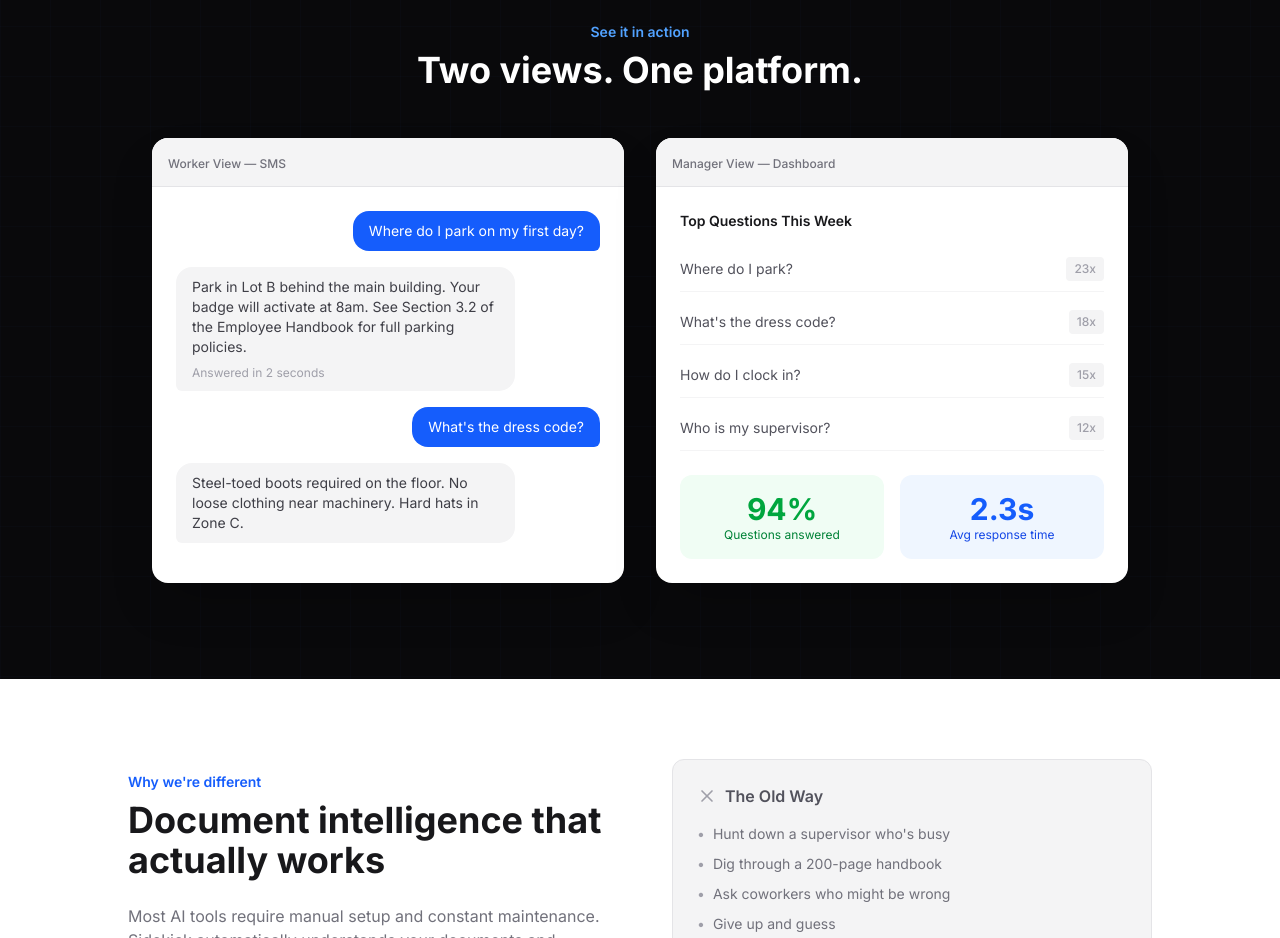
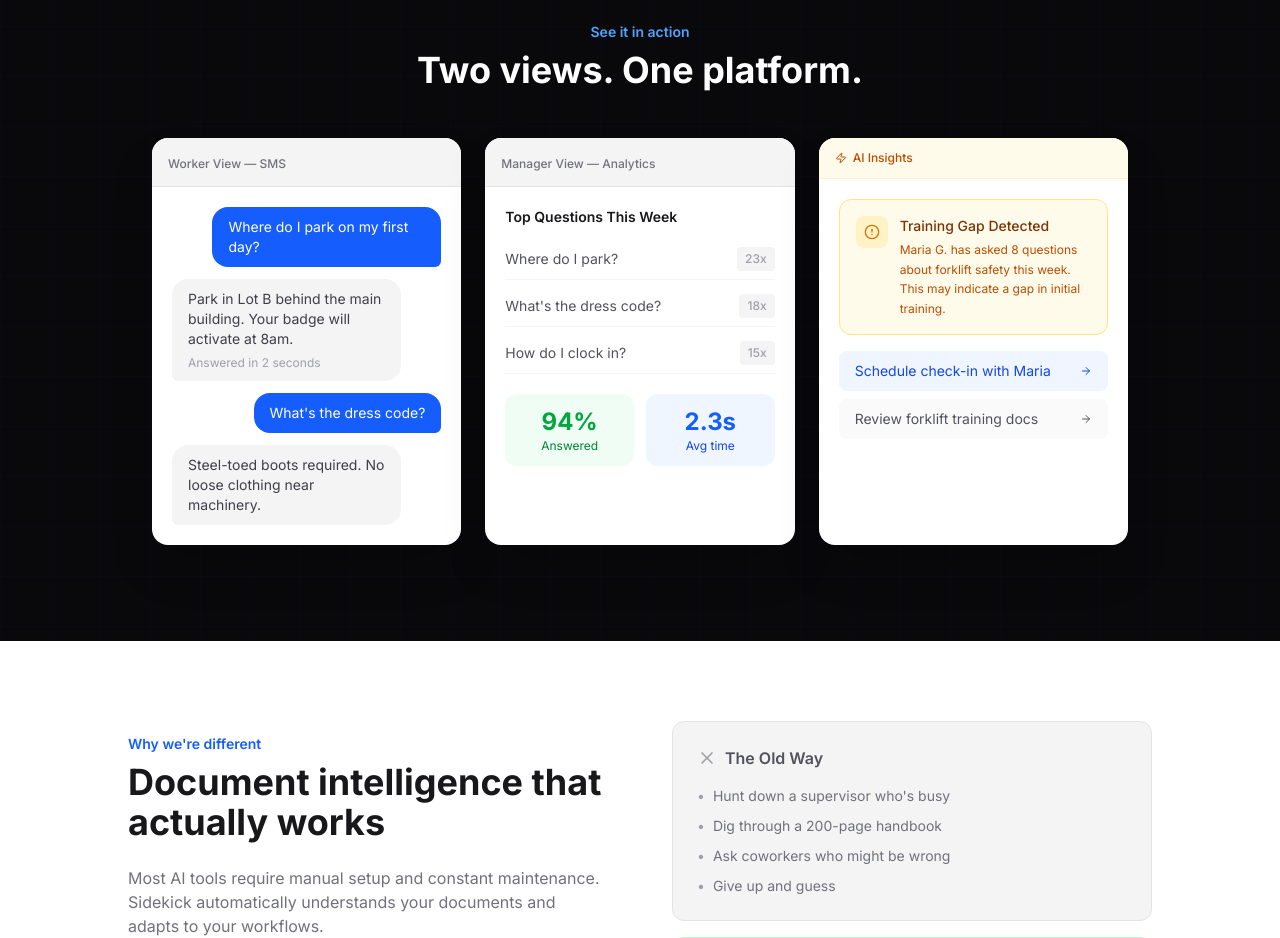
Before and after one commit to textsidekick/sidekick, a Next.js app: page / in a window 1280 px wide. Shown: the part 2380-3318 px from the top of the page. Built offline with nearby package versions, Linux system fonts and the light colour scheme.

Commit message:
feat: add AI insights panel

```diff
--- a/src/app/page.tsx
+++ b/src/app/page.tsx
@@ -29,7 +29,8 @@ import {
   Timer,
   UserMinus,
   UserCheck,
-  Sparkles
+  Sparkles,
+  AlertCircle
 } from "lucide-react";
 
 export default function Home() {
@@ -349,68 +350,100 @@ export default function Home() {
             <h2 className="text-3xl md:text-4xl font-bold text-white mb-4">Two views. One platform.</h2>
           </div>
 
-          <div className="grid md:grid-cols-2 gap-8">
+          <div className="grid lg:grid-cols-3 gap-6">
             {/* Worker View */}
             <div className="bg-white rounded-2xl overflow-hidden shadow-2xl">
               <div className="bg-zinc-100 px-4 py-3 border-b border-zinc-200">
                 <span className="text-xs font-medium text-zinc-500">Worker View — SMS</span>
               </div>
-              <div className="p-6 space-y-4 min-h-[320px]">
+              <div className="p-5 space-y-3">
                 <div className="flex justify-end">
-                  <div className="bg-blue-600 text-white px-4 py-2.5 rounded-2xl rounded-br-md max-w-[80%]">
+                  <div className="bg-blue-600 text-white px-4 py-2.5 rounded-2xl rounded-br-md max-w-[85%]">
                     <p className="text-sm">Where do I park on my first day?</p>
                   </div>
                 </div>
                 <div className="flex justify-start">
-                  <div className="bg-zinc-100 px-4 py-2.5 rounded-2xl rounded-bl-md max-w-[80%]">
-                    <p className="text-sm text-zinc-700">Park in Lot B behind the main building. Your badge will activate at 8am. See Section 3.2 of the Employee Handbook for full parking policies.</p>
-                    <p className="text-xs text-zinc-400 mt-2">Answered in 2 seconds</p>
+                  <div className="bg-zinc-100 px-4 py-2.5 rounded-2xl rounded-bl-md max-w-[85%]">
+                    <p className="text-sm text-zinc-700">Park in Lot B behind the main building. Your badge will activate at 8am.</p>
+                    <p className="text-xs text-zinc-400 mt-1.5">Answered in 2 seconds</p>
                   </div>
                 </div>
                 <div className="flex justify-end">
-                  <div className="bg-blue-600 text-white px-4 py-2.5 rounded-2xl rounded-br-md max-w-[80%]">
+                  <div className="bg-blue-600 text-white px-4 py-2.5 rounded-2xl rounded-br-md max-w-[85%]">
                     <p className="text-sm">What&apos;s the dress code?</p>
                   </div>
                 </div>
                 <div className="flex justify-start">
-                  <div className="bg-zinc-100 px-4 py-2.5 rounded-2xl rounded-bl-md max-w-[80%]">
-                    <p className="text-sm text-zinc-700">Steel-toed boots required on the floor. No loose clothing near machinery. Hard hats in Zone C.</p>
+                  <div className="bg-zinc-100 px-4 py-2.5 rounded-2xl rounded-bl-md max-w-[85%]">
+                    <p className="text-sm text-zinc-700">Steel-toed boots required. No loose clothing near machinery.</p>
                   </div>
                 </div>
               </div>
             </div>
 
-            {/* Manager View */}
+            {/* Manager View - Analytics */}
             <div className="bg-white rounded-2xl overflow-hidden shadow-2xl">
               <div className="bg-zinc-100 px-4 py-3 border-b border-zinc-200">
-                <span className="text-xs font-medium text-zinc-500">Manager View — Dashboard</span>
+                <span className="text-xs font-medium text-zinc-500">Manager View — Analytics</span>
               </div>
-              <div className="p-6 min-h-[320px]">
-                <div className="mb-6">
-                  <h4 className="text-sm font-semibold text-zinc-900 mb-4">Top Questions This Week</h4>
-                  <div className="space-y-2">
+              <div className="p-5">
+                <h4 className="text-sm font-semibold text-zinc-900 mb-3">Top Questions This Week</h4>
+                <div className="space-y-1.5 mb-5">
                   {[
                     { q: 'Where do I park?', count: 23 },
                     { q: 'What\'s the dress code?', count: 18 },
                     { q: 'How do I clock in?', count: 15 },
-                      { q: 'Who is my supervisor?', count: 12 },
                   ].map((item, i) => (
-                      <div key={i} className="flex items-center justify-between py-2.5 border-b border-zinc-100">
+                    <div key={i} className="flex items-center justify-between py-2 border-b border-zinc-100">
                       <span className="text-sm text-zinc-600">{item.q}</span>
                       <span className="text-xs font-medium text-zinc-400 bg-zinc-100 px-2 py-1 rounded">{item.count}x</span>
                     </div>
                   ))}
                 </div>
+                <div className="grid grid-cols-2 gap-3">
+                  <div className="bg-green-50 rounded-xl p-3 text-center">
+                    <p className="text-2xl font-bold text-green-600">94%</p>
+                    <p className="text-xs text-green-700">Answered</p>
                   </div>
-                <div className="grid grid-cols-2 gap-4">
-                  <div className="bg-green-50 rounded-xl p-4 text-center">
-                    <p className="text-3xl font-bold text-green-600">94%</p>
-                    <p className="text-xs text-green-700">Questions answered</p>
+                  <div className="bg-blue-50 rounded-xl p-3 text-center">
+                    <p className="text-2xl font-bold text-blue-600">2.3s</p>
+                    <p className="text-xs text-blue-700">Avg time</p>
                   </div>
-                  <div className="bg-blue-50 rounded-xl p-4 text-center">
-                    <p className="text-3xl font-bold text-blue-600">2.3s</p>
-                    <p className="text-xs text-blue-700">Avg response time</p>
                 </div>
+              </div>
+            </div>
+
+            {/* AI Insights */}
+            <div className="bg-white rounded-2xl overflow-hidden shadow-2xl">
+              <div className="bg-amber-50 px-4 py-3 border-b border-amber-100">
+                <span className="text-xs font-medium text-amber-700 flex items-center gap-1.5">
+                  <Zap className="w-3 h-3" />
+                  AI Insights
+                </span>
+              </div>
+              <div className="p-5">
+                <div className="bg-amber-50 border border-amber-200 rounded-xl p-4 mb-4">
+                  <div className="flex items-start gap-3">
+                    <div className="w-8 h-8 bg-amber-100 rounded-lg flex items-center justify-center flex-shrink-0">
+                      <AlertCircle className="w-4 h-4 text-amber-600" />
+                    </div>
+                    <div>
+                      <p className="text-sm font-medium text-amber-900 mb-1">Training Gap Detected</p>
+                      <p className="text-xs text-amber-700 leading-relaxed">
+                        Maria G. has asked 8 questions about forklift safety this week. This may indicate a gap in initial training.
+                      </p>
+                    </div>
+                  </div>
+                </div>
+                <div className="space-y-2">
+                  <button className="w-full text-left text-sm bg-blue-50 hover:bg-blue-100 text-blue-700 px-4 py-2.5 rounded-lg transition-colors flex items-center justify-between">
+                    <span>Schedule check-in with Maria</span>
+                    <ArrowRight className="w-3 h-3" />
+                  </button>
+                  <button className="w-full text-left text-sm bg-zinc-50 hover:bg-zinc-100 text-zinc-600 px-4 py-2.5 rounded-lg transition-colors flex items-center justify-between">
+                    <span>Review forklift training docs</span>
+                    <ArrowRight className="w-3 h-3" />
+                  </button>
                 </div>
               </div>
             </div>
```
Lines whose indentation alone changed are shown as unchanged.
